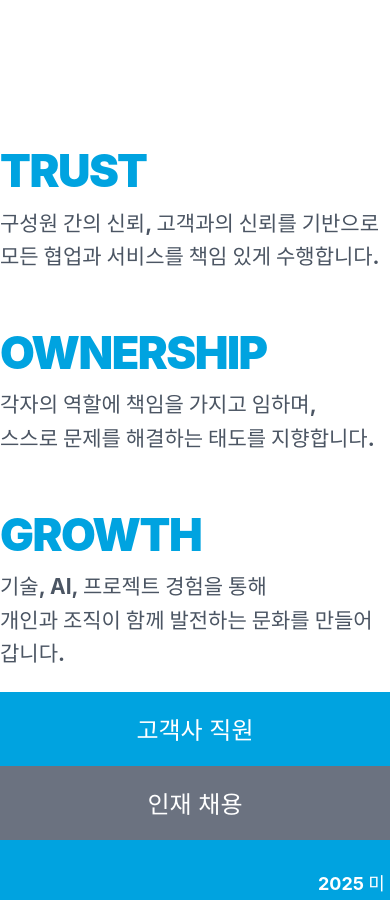
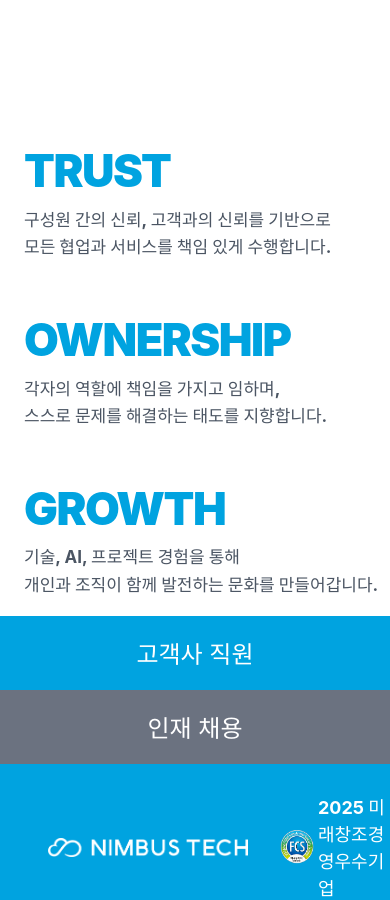
Before and after one commit to onexhana/nimbustech_website, a React (Vite) app: page /contact in a window 390 px wide. Shown: the part 3640-4540 px from the top of the page. Built offline with nearby package versions, Linux system fonts and the light colour scheme; a web font is replaced by a local one.

Commit message:
feat : 컨텍트 폰트 사이즈 및 위치 수정

```diff
--- a/src/components/Contact/ContactSection.tsx
+++ b/src/components/Contact/ContactSection.tsx
@@ -62,16 +62,18 @@ export default function ContactSection() {
                 fontWeight: '900',
                 color: '#00A3E0',
                 marginBottom: '2px',
-                letterSpacing: '-1.5px'
+                letterSpacing: '-1.5px',
+                marginLeft: isMobile ? '24px' : undefined
               }}>
                 TRUST
               </h3>
               <p style={{
-                fontSize: '21px',
+                fontSize: isMobile ? '17px' : '21px',
                 color: '#4b5563',
                 lineHeight: '1.6',
                 fontWeight: '700',
-                marginTop: '2px'
+                marginTop: '2px',
+                marginLeft: isMobile ? '24px' : undefined
               }}>
                 구성원 간의 신뢰, 고객과의 신뢰를 기반으로<br />
                 모든 협업과 서비스를 책임 있게 수행합니다.
@@ -85,16 +87,18 @@ export default function ContactSection() {
                 fontWeight: '900',
                 color: '#00A3E0',
                 marginBottom: '2px',
-                letterSpacing: '-1.5px'
+                letterSpacing: '-1.5px',
+                marginLeft: isMobile ? '24px' : undefined
               }}>
                 OWNERSHIP
               </h3>
               <p style={{
-                fontSize: '21px',
+                fontSize: isMobile ? '17px' : '21px',
                 color: '#4b5563',
                 lineHeight: '1.6',
                 fontWeight: '700',
-                marginTop: '2px'
+                marginTop: '2px',
+                marginLeft: isMobile ? '24px' : undefined
               }}>
                 각자의 역할에 책임을 가지고 임하며,<br />
                 스스로 문제를 해결하는 태도를 지향합니다.
@@ -108,16 +112,18 @@ export default function ContactSection() {
                 fontWeight: '900',
                 color: '#00A3E0',
                 marginBottom: '2px',
-                letterSpacing: '-1.5px'
+                letterSpacing: '-1.5px',
+                marginLeft: isMobile ? '24px' : undefined
               }}>
                 GROWTH
               </h3>
               <p style={{
-                fontSize: '21px',
+                fontSize: isMobile ? '17px' : '21px',
                 color: '#4b5563',
                 lineHeight: '1.6',
                 fontWeight: '700',
-                marginTop: '2px'
+                marginTop: '2px',
+                marginLeft: isMobile ? '24px' : undefined
               }}>
                 기술, AI, 프로젝트 경험을 통해<br />
                 개인과 조직이 함께 발전하는 문화를 만들어갑니다.
```
